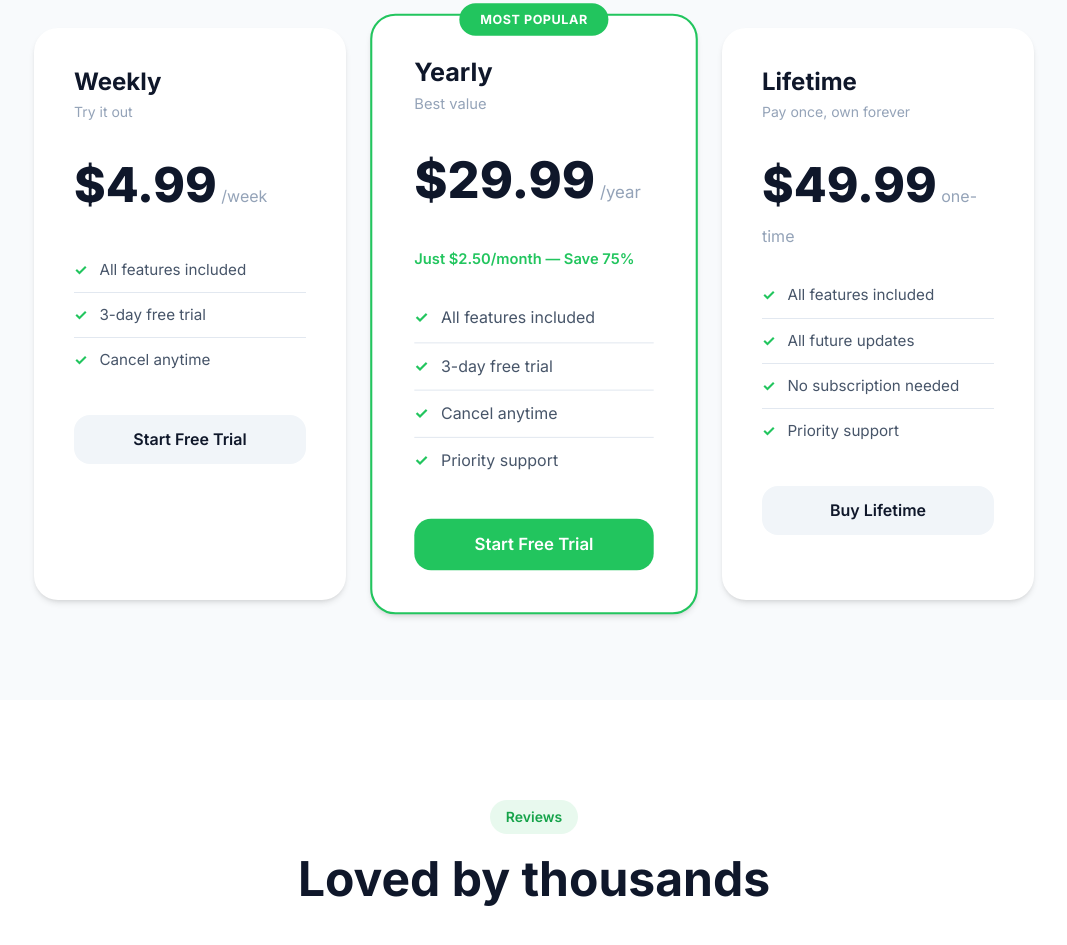
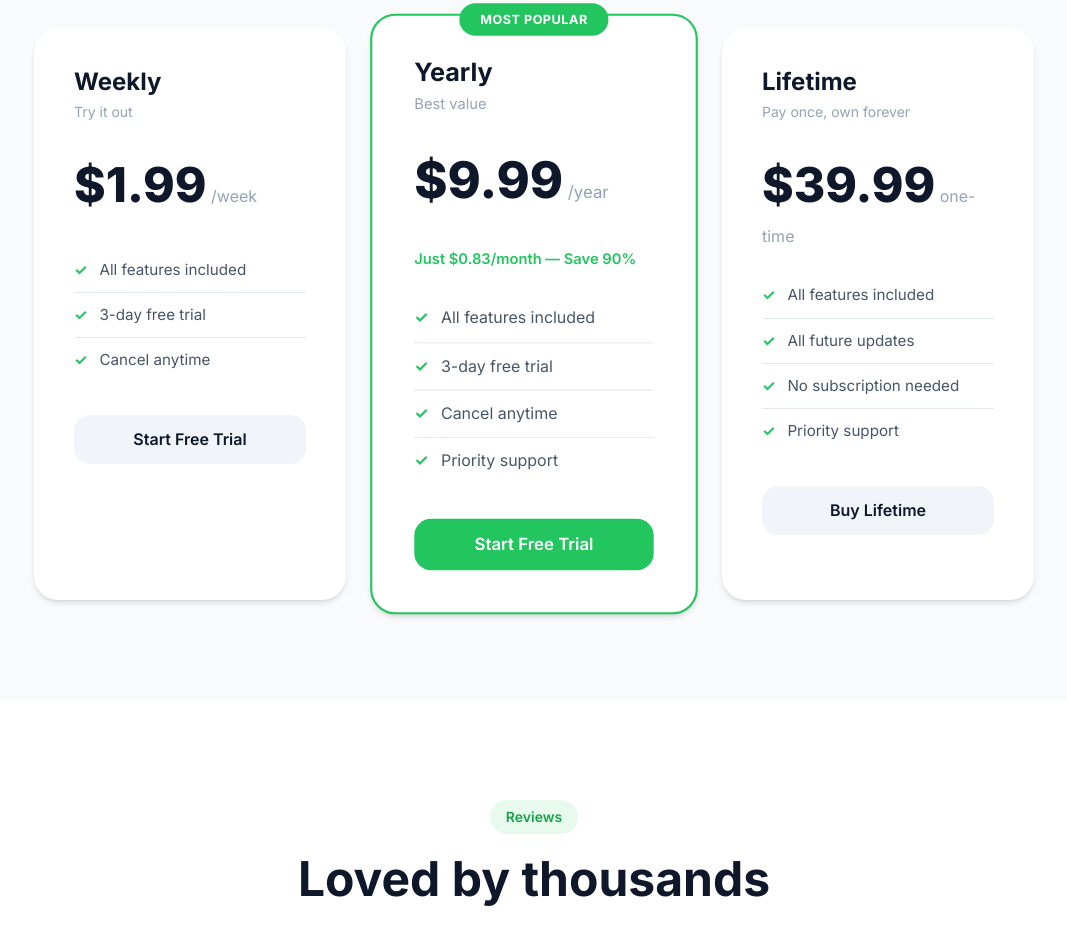
Before and after one commit to chrisincyber/Turn_website, a plain HTML site: page index.html in a window 1280 px wide. Shown: the part 2961-3906 px from the top of the page, without its empty margins (106-1173 px from the left). Drawn offline with Linux system fonts and the light colour scheme.

Commit message:
Update pricing: Weekly .99, Yearly .99, Lifetime .99

```diff
--- a/index.html
+++ b/index.html
@@ -240,7 +240,7 @@
                         <p class="pricing-desc">Try it out</p>
                     </div>
                     <div class="pricing-price">
-                        <span class="price">$4.99</span>
+                        <span class="price">$1.99</span>
                         <span class="period">/week</span>
                     </div>
                     <ul class="pricing-features">
@@ -258,10 +258,10 @@
                         <p class="pricing-desc">Best value</p>
                     </div>
                     <div class="pricing-price">
-                        <span class="price">$29.99</span>
+                        <span class="price">$9.99</span>
                         <span class="period">/year</span>
                     </div>
-                    <p class="pricing-savings">Just $2.50/month — Save 75%</p>
+                    <p class="pricing-savings">Just $0.83/month — Save 90%</p>
                     <ul class="pricing-features">
                         <li><span class="check">✓</span> All features included</li>
                         <li><span class="check">✓</span> 3-day free trial</li>
@@ -277,7 +277,7 @@
                         <p class="pricing-desc">Pay once, own forever</p>
                     </div>
                     <div class="pricing-price">
-                        <span class="price">$49.99</span>
+                        <span class="price">$39.99</span>
                         <span class="period">one-time</span>
                     </div>
                     <ul class="pricing-features">
```
